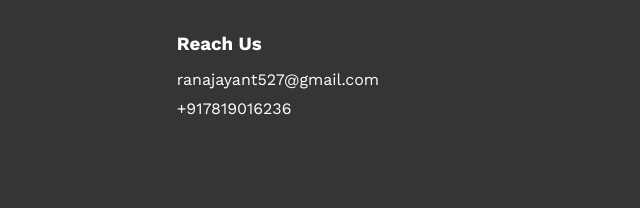
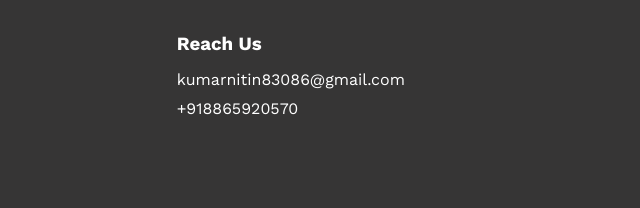
Before and after one commit to nitinkumar09/MarketPlaceUI, a plain HTML site: page NFTs-Market/wallet.html in a window 1280 px wide. Shown: the part 896-1104 px from the top of the page, 640-1280 px from the left. Drawn offline with nearby package versions, Linux system fonts and the light colour scheme.

Commit message:
Update wallet.html

```diff
--- a/NFTs-Market/wallet.html
+++ b/NFTs-Market/wallet.html
@@ -115,8 +115,8 @@
         <div class="footer_item">
           <h3 class="footer_item_title">Reach Us</h3>
           <ul class="footer_item_list">
-            <li class="footer_item_list_item">ranajayant527@gmail.com</li>
-            <li class="footer_item_list_item">+917819016236</li>
+            <li class="footer_item_list_item">kumarnitin83086@gmail.com</li>
+            <li class="footer_item_list_item">+918865920570</li>
           </ul>
         </div>
       </div>
```
